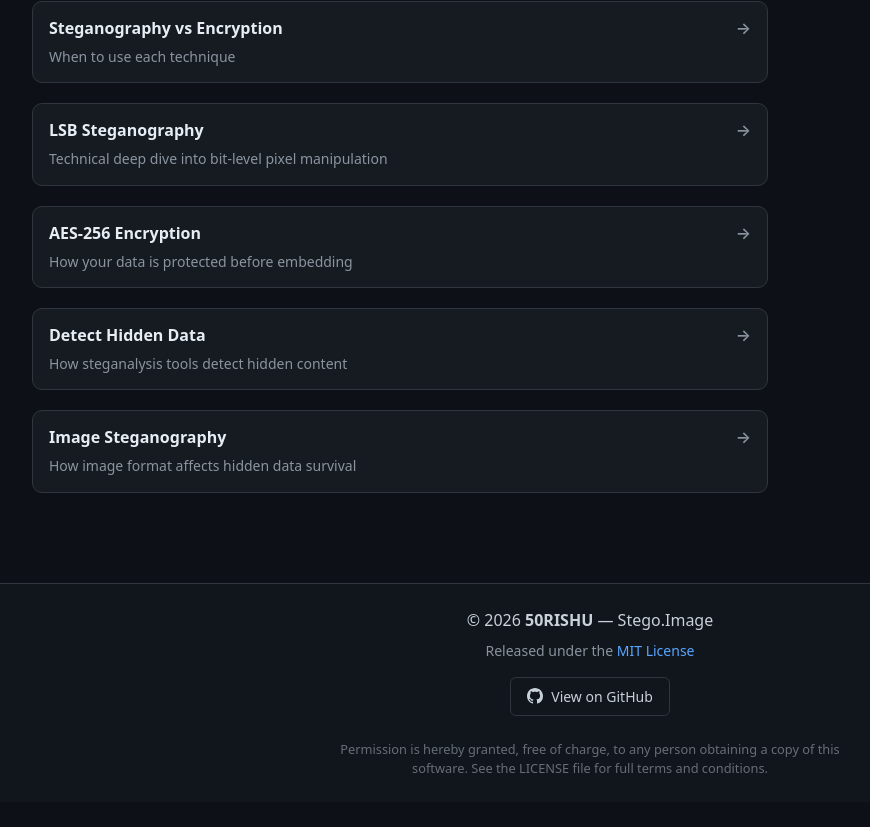
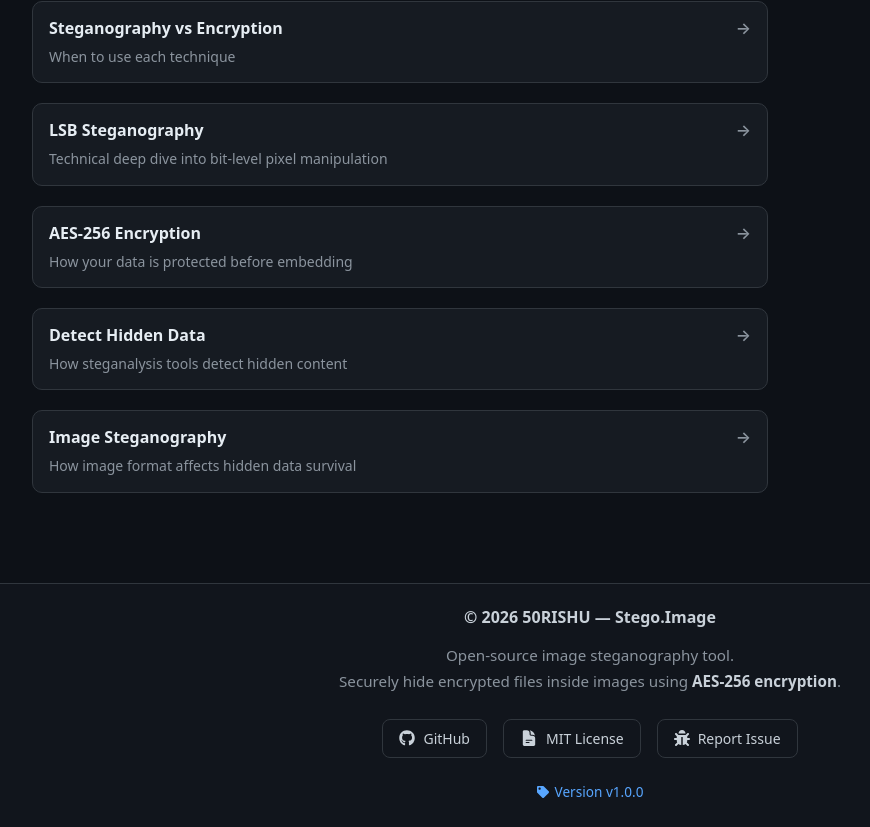
Before and after one commit to 50RISHU/Stego.Image, a React (Vite) app: page /learn/use-cases in a window 1280 px wide. Shown: the part 2384-3211 px from the top of the page, without its empty margins (50-920 px from the left). Before the commit the page ends 3186 px from the top, so only its background shows below. Built offline with nearby package versions, Linux system fonts and the light colour scheme.

Commit message:
feat: redesign footer with project info, resource links, dynamic version, and route-based visibility

```diff
--- a/package.json
+++ b/package.json
@@ -19,6 +19,7 @@
     "react-dom": "^19.2.4",
     "react-dropzone": "^15.0.0",
     "react-helmet-async": "^3.0.0",
+    "react-icons": "^5.6.0",
     "react-router-dom": "^7.18.0",
     "uuid": "^14.0.1"
   },
--- a/src/components/Footer.jsx
+++ b/src/components/Footer.jsx
@@ -1,73 +1,149 @@
 /**
  * Footer — site-wide bottom bar.
- * Minimalist design focusing on copyright, MIT license, and open-source links.
  */
 
+import pkg from "../../package.json";
+import {
+  FaGithub,
+  FaBug,
+  FaTag,
+} from "react-icons/fa";
+import { HiDocumentText } from "react-icons/hi2";
+
 export default function Footer() {
-  const GH_LINK = "https://github.com/50RISHU/Stego.Image/blob/main/LICENSE";
+  const GITHUB_URL = "https://github.com/50RISHU/Stego.Image";
+  const LICENSE_URL = `${GITHUB_URL}/blob/main/LICENSE`;
+  const ISSUES_URL = `${GITHUB_URL}/issues`;
+  const RELEASES_URL = `${GITHUB_URL}/releases`;
+
+  const buttonStyle = {
+    border: "1px solid #30363d",
+    color: "#c9d1d9",
+    background: "transparent",
+    borderRadius: "8px",
+    padding: "8px 16px",
+    fontSize: "0.875rem",
+    textDecoration: "none",
+    display: "inline-flex",
+    alignItems: "center",
+    justifyContent: "center",
+    gap: "8px",
+    transition: "all 0.2s ease",
+  };
+
+  const handleMouseEnter = (e) => {
+    e.currentTarget.style.background = "#21262d";
+    e.currentTarget.style.borderColor = "#58a6ff";
+    e.currentTarget.style.color = "#ffffff";
+  };
+
+  const handleMouseLeave = (e) => {
+    e.currentTarget.style.background = "transparent";
+    e.currentTarget.style.borderColor = "#30363d";
+    e.currentTarget.style.color = "#c9d1d9";
+  };
 
   return (
     <footer
       className="mt-auto"
       style={{
         borderTop: "1px solid #30363d",
-        backgroundColor: "rgba(22,27,34,0.5)",
-        backdropFilter: "blur(12px)"
+        background: "rgba(22, 27, 34, 0.5)",
+        backdropFilter: "blur(12px)",
       }}
     >
-      <div className="container py-4 text-center">
+      <div
+        className="container text-center py-4"
+        style={{ maxWidth: "720px" }}
+      >
         {/* Copyright */}
-        <p className="mb-2" style={{ color: "#c9d1d9", fontSize: "1rem" }}>
+        <h6
+          className="mb-3"
+          style={{
+            color: "#c9d1d9",
+            fontWeight: 600,
+          }}
+        >
           © {new Date().getFullYear()} <strong>50RISHU</strong> — Stego.Image
+        </h6>
+
+        {/* Description */}
+        <p
+          className="mb-4"
+          style={{
+            color: "#8b949e",
+            lineHeight: 1.7,
+            fontSize: "0.95rem",
+          }}
+        >
+          Open-source image steganography tool.
+          <br />
+          Securely hide encrypted files inside images using{" "}
+          <strong style={{ color: "#c9d1d9" }}>AES-256 encryption</strong>.
         </p>
 
-        {/* License Highlight */}
-        <p className="mb-3" style={{ color: "#8b949e", fontSize: "0.875rem" }}>
-          Released under the <span style={{ color: "#58a6ff", fontWeight: 500 }}>MIT License</span>
-        </p>
-
-        {/* GitHub Link */}
-        <div className="mb-4">
+        {/* Action Buttons */}
+        <div className="d-flex justify-content-center flex-wrap gap-3 mb-4">
           <a
-            href={GH_LINK}
+            href={GITHUB_URL}
             target="_blank"
             rel="noopener noreferrer"
-            className="text-decoration-none d-inline-flex align-items-center gap-2 px-3 py-2 rounded"
-            style={{
-              border: "1px solid #30363d",
-              color: "#c9d1d9",
-              fontSize: "0.875rem",
-              transition: "background-color 0.2s, border-color 0.2s"
-            }}
-            onMouseEnter={(e) => {
-              e.currentTarget.style.backgroundColor = "rgba(255,255,255,0.05)";
-              e.currentTarget.style.borderColor = "#8b949e";
-            }}
-            onMouseLeave={(e) => {
-              e.currentTarget.style.backgroundColor = "transparent";
-              e.currentTarget.style.borderColor = "#30363d";
-            }}
+            style={buttonStyle}
+            onMouseEnter={handleMouseEnter}
+            onMouseLeave={handleMouseLeave}
           >
-            <svg xmlns="http://www.w3.org/2000/svg" width="16" height="16" fill="currentColor" viewBox="0 0 16 16">
-              <path d="M8 0C3.58 0 0 3.58 0 8c0 3.54 2.29 6.53 5.47 7.59.4.07.55-.17.55-.38 0-.19-.01-.82-.01-1.49-2.01.37-2.53-.49-2.69-.94-.09-.23-.48-.94-.82-1.13-.28-.15-.68-.52-.01-.53.63-.01 1.08.58 1.23.82.72 1.21 1.87.87 2.33.66.07-.52.28-.87.51-1.07-1.78-.2-3.64-.89-3.64-3.95 0-.87.31-1.59.82-2.15-.08-.2-.36-1.02.08-2.12 0 0 .67-.21 2.2.82.64-.18 1.32-.27 2-.27.68 0 1.36.09 2 .27 1.53-1.04 2.2-.82 2.2-.82.44 1.1.16 1.92.08 2.12.51.56.82 1.27.82 2.15 0 3.07-1.87 3.75-3.65 3.95.29.25.54.73.54 1.48 0 1.07-.01 1.93-.01 2.2 0 .21.15.46.55.38A8.012 8.012 0 0 0 16 8c0-4.42-3.58-8-8-8z"/>
-            </svg>
-            View on GitHub
+            <FaGithub size={16} />
+            <span>GitHub</span>
+          </a>
+
+          <a
+            href={LICENSE_URL}
+            target="_blank"
+            rel="noopener noreferrer"
+            style={buttonStyle}
+            onMouseEnter={handleMouseEnter}
+            onMouseLeave={handleMouseLeave}
+          >
+            <HiDocumentText size={18} />
+            <span>MIT License</span>
+          </a>
+
+          <a
+            href={ISSUES_URL}
+            target="_blank"
+            rel="noopener noreferrer"
+            style={buttonStyle}
+            onMouseEnter={handleMouseEnter}
+            onMouseLeave={handleMouseLeave}
+          >
+            <FaBug size={16} />
+            <span>Report Issue</span>
           </a>
         </div>
 
-        {/* Legal Subtext */}
+        {/* Version */}
         <p
+          className="mb-0"
           style={{
             color: "#8b949e",
-            fontSize: "0.8rem",
-            maxWidth: "550px",
-            margin: "0 auto",
-            opacity: 0.7,
-            lineHeight: "1.5"
+            fontSize: "0.85rem",
           }}
         >
-          Permission is hereby granted, free of charge, to any person obtaining a copy of this software.
-          See the LICENSE file for full terms and conditions.
+          <a
+            href={RELEASES_URL}
+            target="_blank"
+            rel="noopener noreferrer"
+            style={{
+              color: "#58a6ff",
+              textDecoration: "none",
+              display: "inline-flex",
+              alignItems: "center",
+              gap: "6px",
+            }}
+          >
+            <FaTag size={12} />
+            Version v{pkg.version}
+          </a>
         </p>
       </div>
     </footer>
```
Also changed, not shown: 1 other file (tests, documents, lock files or other folders).
